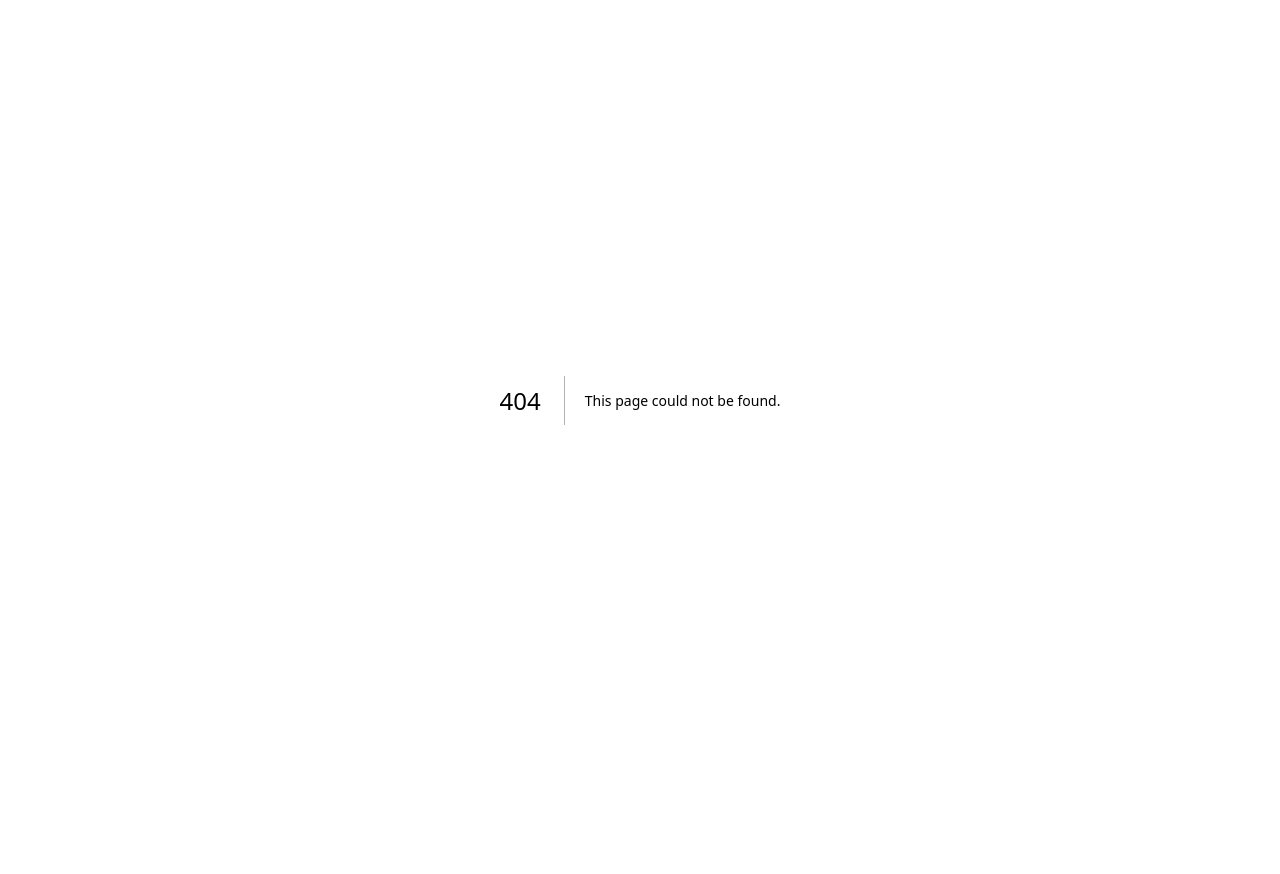
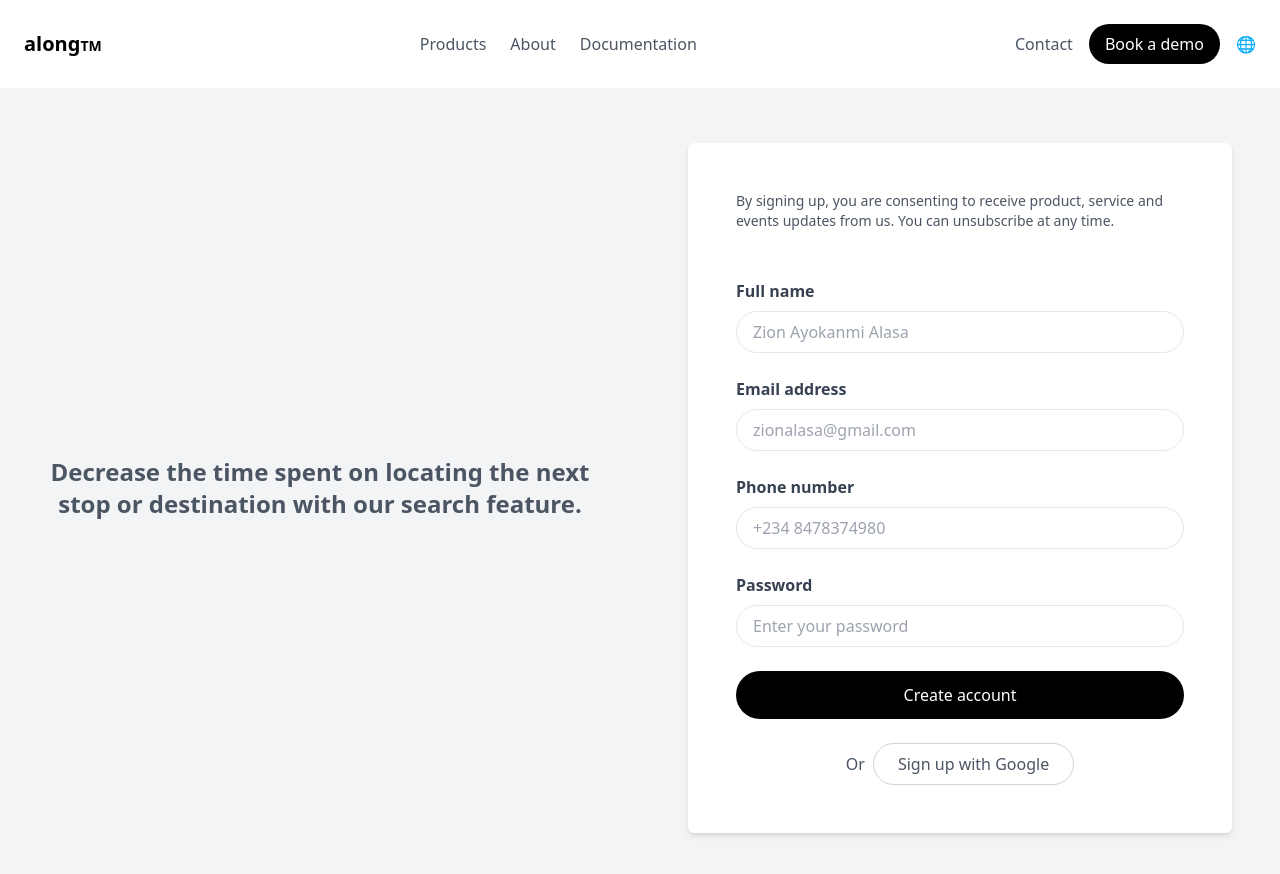
Before and after one commit to Sotonye0808/along-app, a Next.js app: page /components/Hero in a window 1280 px wide. Before the commit this address had no page. Shown: the top 874 px of the page. Before the commit the page ends 800 px from the top, so only its background shows below. Built offline with nearby package versions, Linux system fonts and the light colour scheme.

Commit message:
leverage app router for hero page

```diff
--- /dev/null
+++ b/src/app/components/Hero/page.tsx
@@ -0,0 +1,26 @@
+import React from "react";
+import HeroNavbar from "./HeroNavbar";
+import Main from "./Main";
+import Form from "./Form";
+
+const page = () => {
+	return (
+		<div>
+			{/* Navbar */}
+			<HeroNavbar />
+
+			{/* Main Content */}
+			<div className="flex bg-gray-100 h-screen">
+				{/* Main Section */}
+				<Main />
+
+				{/* Form Section */}
+				<div className="flex-1 flex items-center justify-center p-12">
+					<Form />
+				</div>
+			</div>
+		</div>
+	);
+};
+
+export default page;
```
